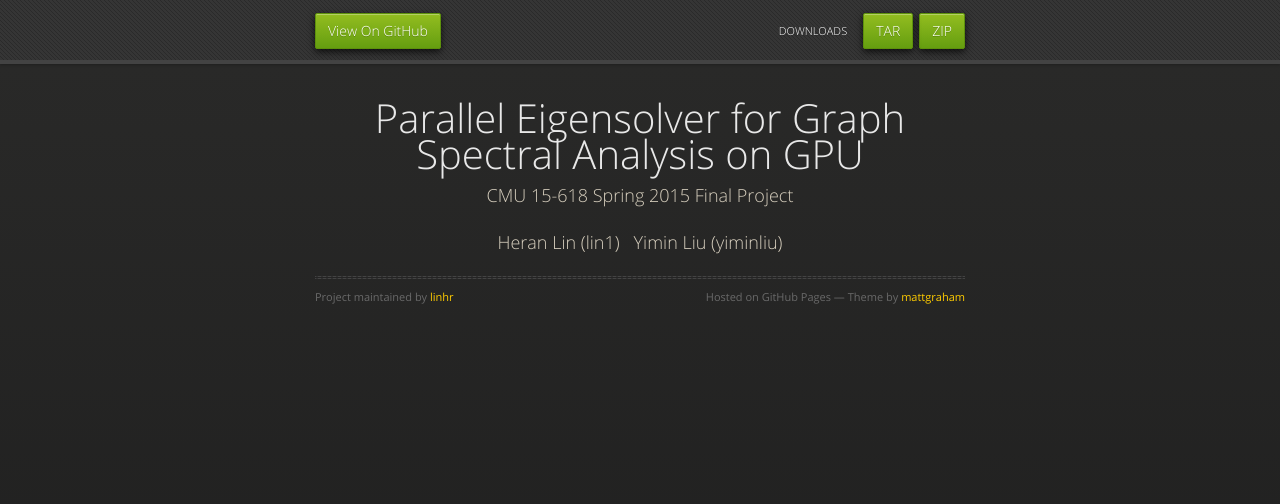
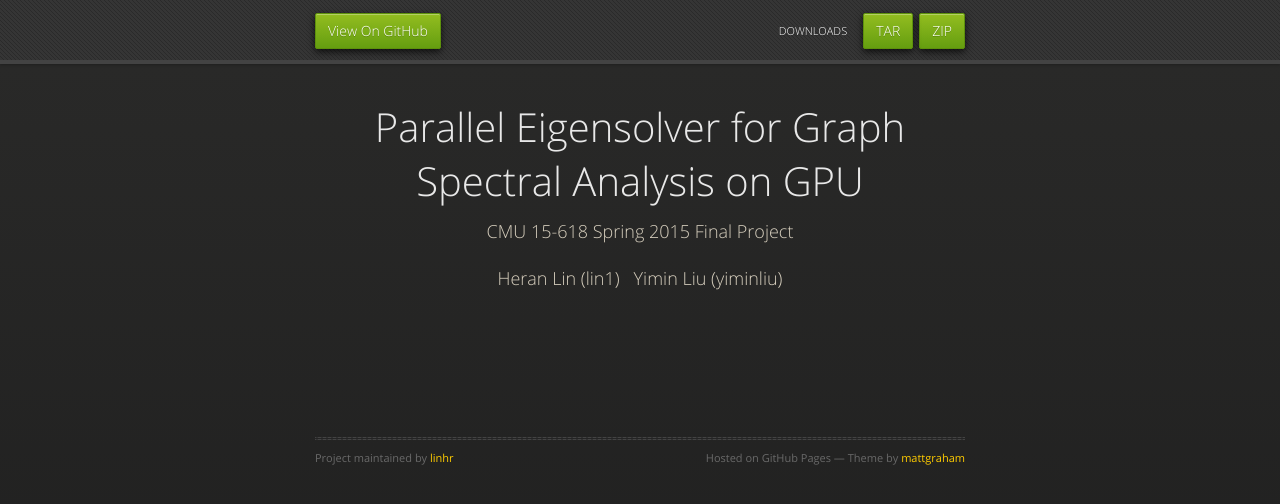
Before and after one commit to linhr/15618, a Jekyll site: the page built from index.md, in a window 1280 px wide. Shown: the top 504 px of the page. Built offline with Jekyll 4.4.1, drawn with Linux system fonts in a browser that asks for light colours; nearby versions of some CDN libraries; Markdown is read by kramdown in place of the engine named in the settings.

Commit message:
Update site layout

```diff
--- a/_layouts/index.html
+++ b/_layouts/index.html
@@ -34,15 +34,20 @@
           <h1>Parallel Eigensolver for Graph Spectral Analysis on GPU</h1>
           <p>CMU 15-618 Spring 2015 Final Project</p>
           <p>Heran Lin (lin1) &nbsp; Yimin Liu (yiminliu)</p>
-          <hr>
-          <span class="credits left">Project maintained by <a href="https://github.com/linhr">linhr</a></span>
-          <span class="credits right">Hosted on GitHub Pages &mdash; Theme by <a href="https://twitter.com/michigangraham">mattgraham</a></span>
         </div>
 
-        {{content}}
+        <div class="content">
+          {{content}}
+        </div>
 
       </section>
 
+    </div>
+
+    <div id="footer" class="wrapper">
+      <hr>
+      <span class="credits left">Project maintained by <a href="https://github.com/linhr">linhr</a></span>
+      <span class="credits right">Hosted on GitHub Pages &mdash; Theme by <a href="https://twitter.com/michigangraham">mattgraham</a></span>
     </div>
     <!--[if !IE]><script>fixScale(document);</script><![endif]-->
 
--- a/stylesheets/styles.css
+++ b/stylesheets/styles.css
@@ -797,7 +797,7 @@ section #title h1 {
   font-weight: normal;
   font-size: 40px;
   text-align: center;
-  line-height: 36px;
+  line-height: 54px;
 }
 section #title p {
   color: #d7cfbe;
@@ -806,32 +806,35 @@ section #title p {
   font-size: 18px;
   text-align: center;
 }
-section #title .credits {
+section .content h1 {
+  margin-bottom: 40px;
+}
+#footer .credits {
   font-size: 11px;
   font-family: 'OpenSansRegular', "Helvetica Neue", Helvetica, Arial, sans-serif;
   font-weight: normal;
   color: #696969;
   margin-top: -10px;
 }
-section #title .credits.left {
+#footer .credits.left {
   float: left;
 }
-section #title .credits.right {
+#footer .credits.right {
   float: right;
 }
 
 @media print, screen and (max-width: 720px) {
-  #title .credits {
+  #footer .credits {
     display: block;
     width: 100%;
     line-height: 30px;
     text-align: center;
   }
-  #title .credits .left {
+  #footer .credits .left {
     float: none;
     display: block;
   }
-  #title .credits .right {
+  #footer .credits .right {
     float: none;
     display: block;
   }
```
